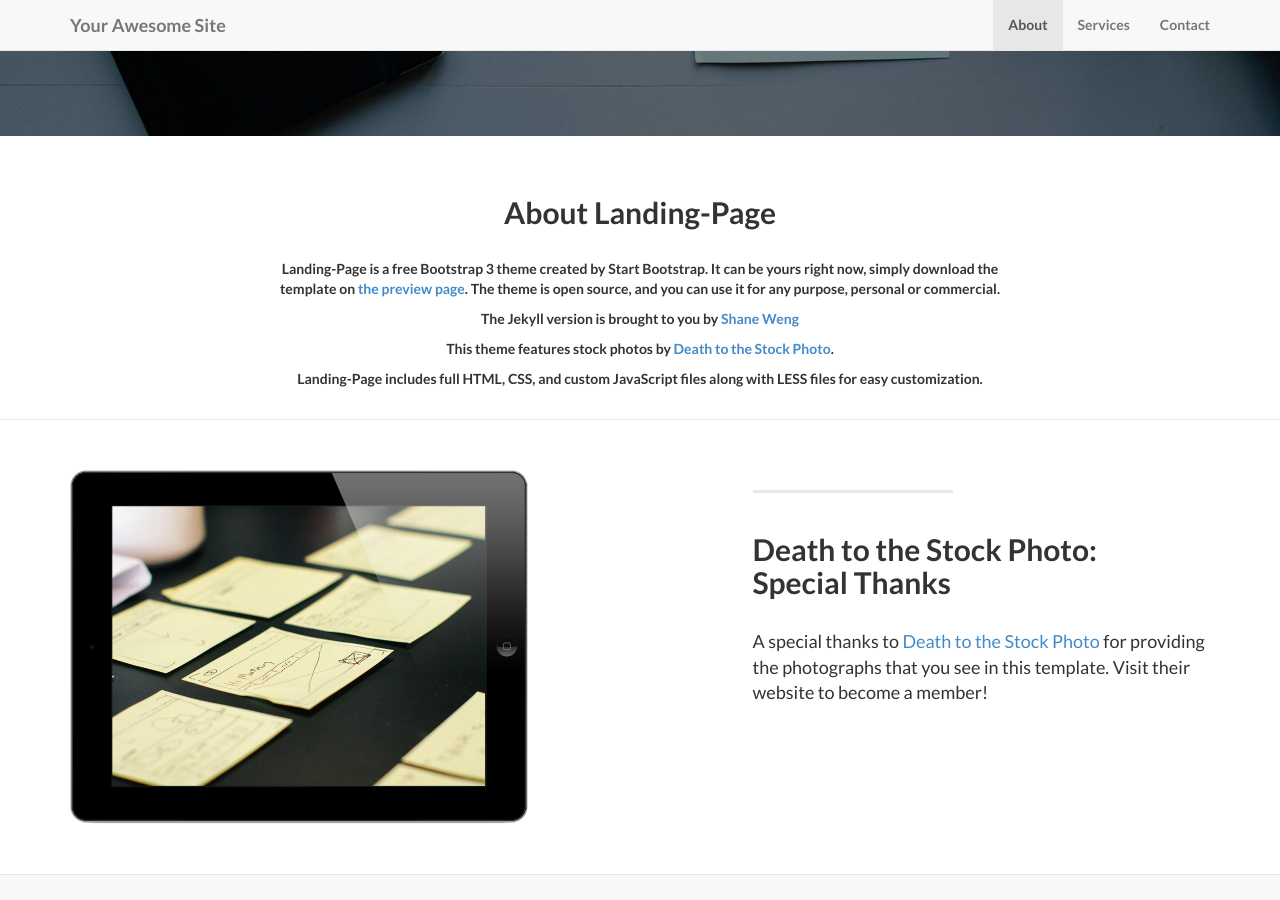
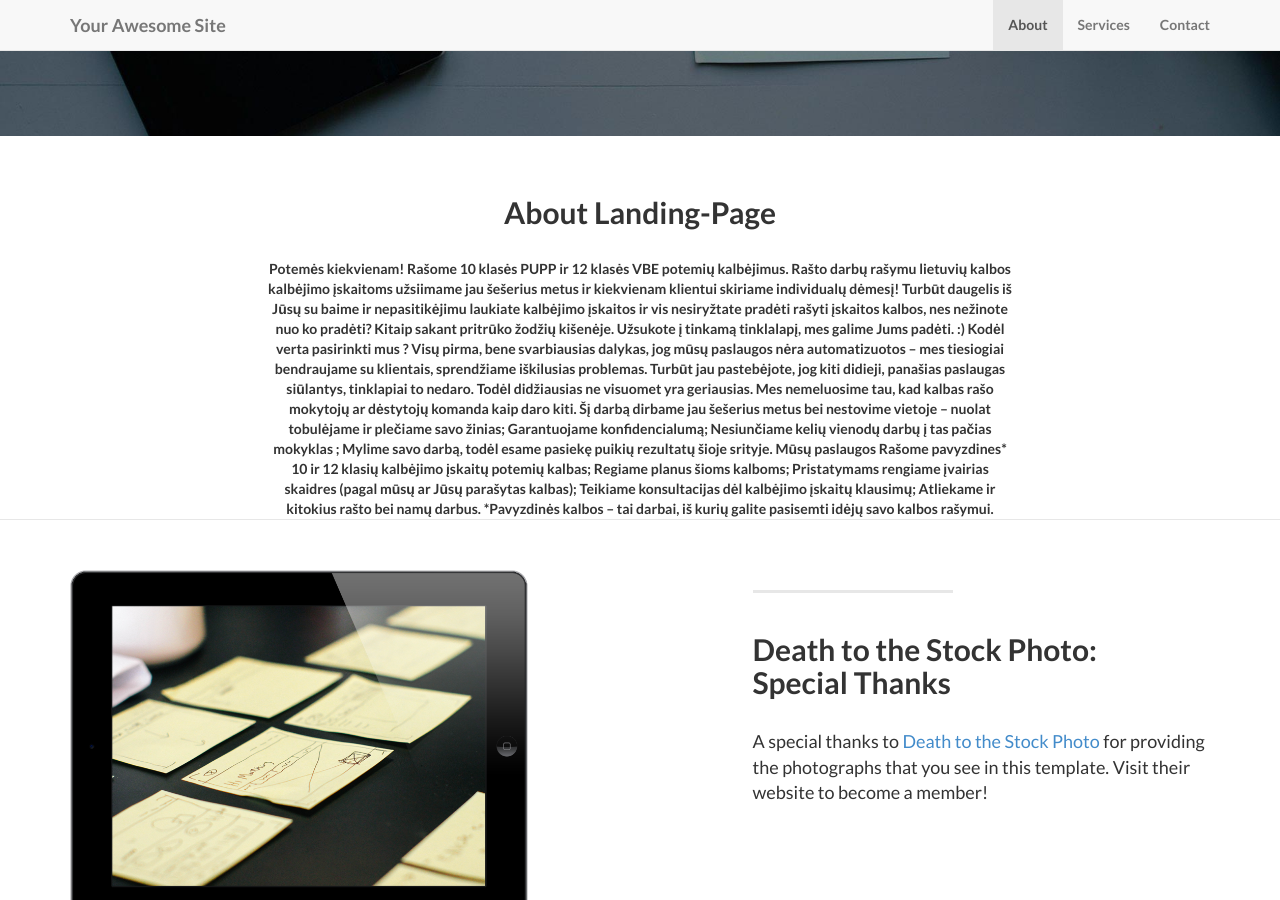
Before and after one commit to potemes/potemes.github.io, a Jekyll site: the page built from index.html, in a window 1280 px wide and 900 px high, scrolled down 641 px. Built offline with Jekyll 4.4.1, drawn with Linux system fonts in a browser that asks for light colours.

Commit message:
Update about.html

```diff
--- a/_includes/about.html
+++ b/_includes/about.html
@@ -5,10 +5,26 @@
               <br/><br/>
               <h2>About Landing-Page</h2>
               <br/>
-                <p>Landing-Page is a free Bootstrap 3 theme created by Start Bootstrap. It can be yours right now, simply download the template on <a href="http://startbootstrap.com/template-overviews/landing-page/">the preview page</a>. The theme is open source, and you can use it for any purpose, personal or commercial.</p>
-                <p>The Jekyll version is brought to you by <a href="https://github.com/swcool">Shane Weng</a></p>
-                <p>This theme features stock photos by <a href="http://join.deathtothestockphoto.com//">Death to the Stock Photo</a>.</p>
-                <p>Landing-Page includes full HTML, CSS, and custom JavaScript files along with LESS files for easy customization.</p>
+                Potemės kiekvienam!
+
+Rašome 10 klasės PUPP ir 12 klasės VBE potemių kalbėjimus. Rašto darbų rašymu lietuvių kalbos kalbėjimo įskaitoms užsiimame jau šešerius metus ir kiekvienam klientui skiriame individualų dėmesį!
+Turbūt daugelis iš Jūsų su baime ir nepasitikėjimu laukiate kalbėjimo įskaitos ir vis nesiryžtate pradėti rašyti įskaitos kalbos, nes nežinote nuo ko pradėti? Kitaip sakant pritrūko žodžių kišenėje. Užsukote į tinkamą tinklalapį, mes galime Jums padėti. :)
+Kodėl verta pasirinkti mus ?
+
+Visų pirma, bene svarbiausias dalykas, jog mūsų paslaugos nėra automatizuotos – mes tiesiogiai bendraujame su klientais, sprendžiame iškilusias problemas. Turbūt jau pastebėjote, jog kiti didieji, panašias paslaugas siūlantys, tinklapiai to nedaro. Todėl didžiausias ne visuomet yra geriausias.
+Mes nemeluosime tau, kad kalbas rašo mokytojų ar dėstytojų komanda kaip daro kiti.
+Šį darbą dirbame jau šešerius metus bei nestovime vietoje – nuolat tobulėjame ir plečiame savo žinias;
+Garantuojame konfidencialumą;
+Nesiunčiame kelių vienodų darbų į tas pačias mokyklas ;
+Mylime savo darbą, todėl esame pasiekę puikių rezultatų šioje srityje.
+Mūsų paslaugos
+
+Rašome pavyzdines* 10 ir 12 klasių kalbėjimo įskaitų potemių kalbas;
+Regiame planus šioms kalboms;
+Pristatymams rengiame įvairias skaidres (pagal mūsų ar Jūsų parašytas kalbas);
+Teikiame konsultacijas dėl kalbėjimo įskaitų klausimų;
+Atliekame ir kitokius rašto bei namų darbus.
+*Pavyzdinės kalbos – tai darbai, iš kurių galite pasisemti idėjų savo kalbos rašymui.
                 <br/>
               </div>
         </div>
```
